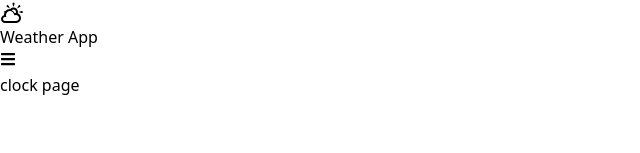
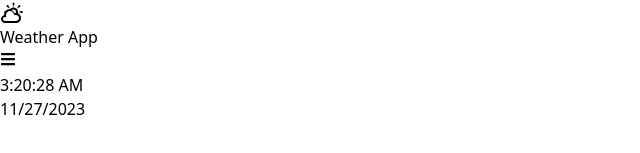
Before and after one commit to nm1008/4-in-1-typescript, a React (Vite) app: page /clock in a window 1280 px wide. Shown: the part 167-320 px from the top of the page, without its empty margins (0-640 px from the left). Built offline with nearby package versions, Linux system fonts and the light colour scheme.

Commit message:
fixed bug migrating to typescript

```diff
--- a/src/pages/Clock/Clock.tsx
+++ b/src/pages/Clock/Clock.tsx
@@ -1,5 +1,57 @@
+import { useEffect, useState } from "react";
+
 const Clock = () => {
-  return <div>clock page</div>;
+  const [date, setDate] = useState<string | number>("");
+  const [month, setMonth] = useState<string | number>("");
+  const [year, setYear] = useState<string | number>("");
+  const [hours, setHours] = useState<string | any>("");
+  const [minutes, setMinutes] = useState<string>("");
+  const [seconds, setSeconds] = useState<string>("");
+
+  useEffect(() => {
+    const updateTime = () => {
+      const d = new Date();
+      setDate(d.getDate());
+      setMonth(d.getMonth());
+      setYear(d.getFullYear());
+      setHours(d.getHours().toString());
+
+      setMinutes(() => {
+        if (d.getMinutes() < 10) {
+          return `0${d.getMinutes()}`;
+        } else {
+          return d.getMinutes().toString();
+        }
+      });
+
+      setSeconds(() => {
+        if (d.getSeconds() < 10) {
+          return `0${d.getSeconds()}`;
+        } else {
+          return d.getSeconds().toString();
+        }
+      });
+    };
+
+    setInterval(updateTime, 1000);
+    updateTime();
+  }, [hours, minutes, seconds]);
+
+  return (
+    <div className="w-full bg-white rounded-lg shadow dark:border md:mt-0 sm:max-w-lg xl:p-0">
+      <div className=" space-y-4 md:space-y-6 sm:p-8">
+        <div className="flex gap-10 justify-between flex-col items-center py-5">
+          <h1 className="text-3xl font-bold ">
+            {hours < 10 ? `${hours % 12}` : `0${hours % 12}`}:{minutes}:
+            {seconds} {hours < 12 ? "AM" : "PM"}
+          </h1>
+          <h1>
+            {month}/{date}/{year}
+          </h1>
+        </div>
+      </div>
+    </div>
+  );
 };
 
 export default Clock;
```
